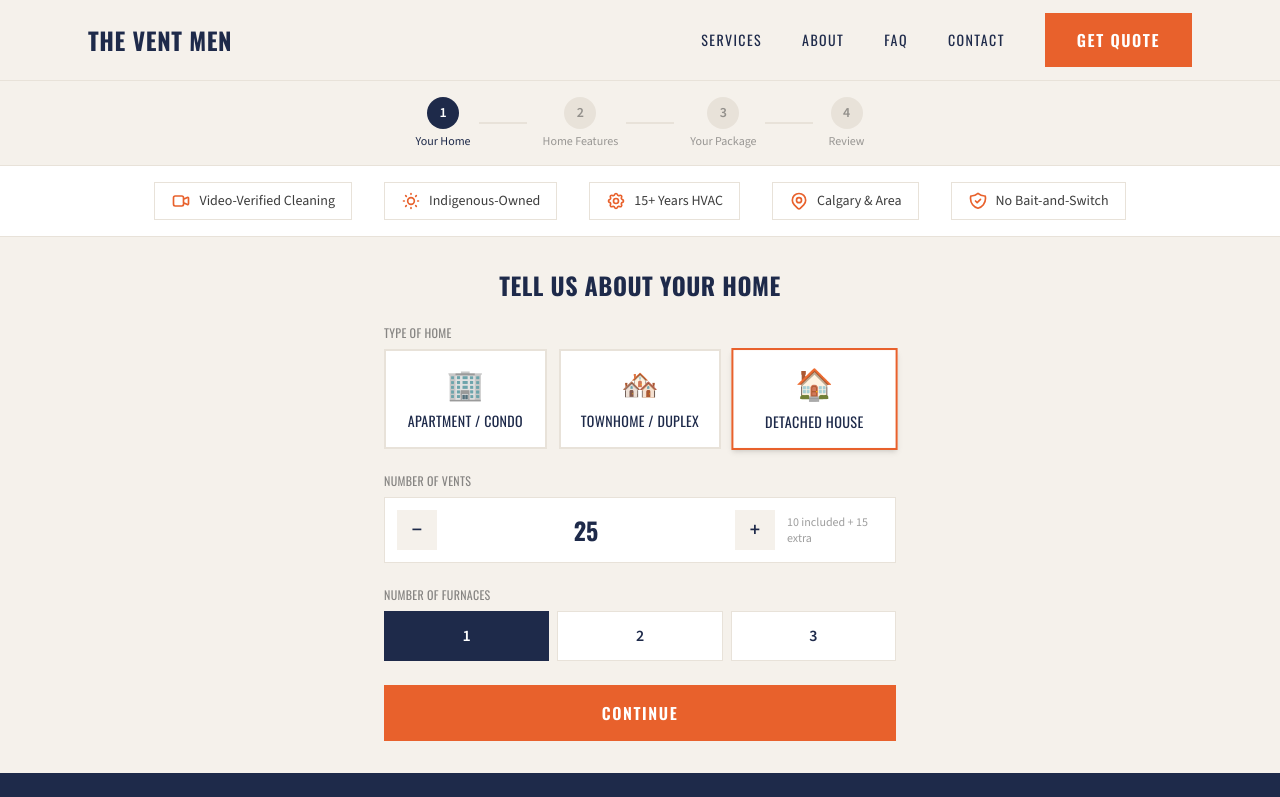
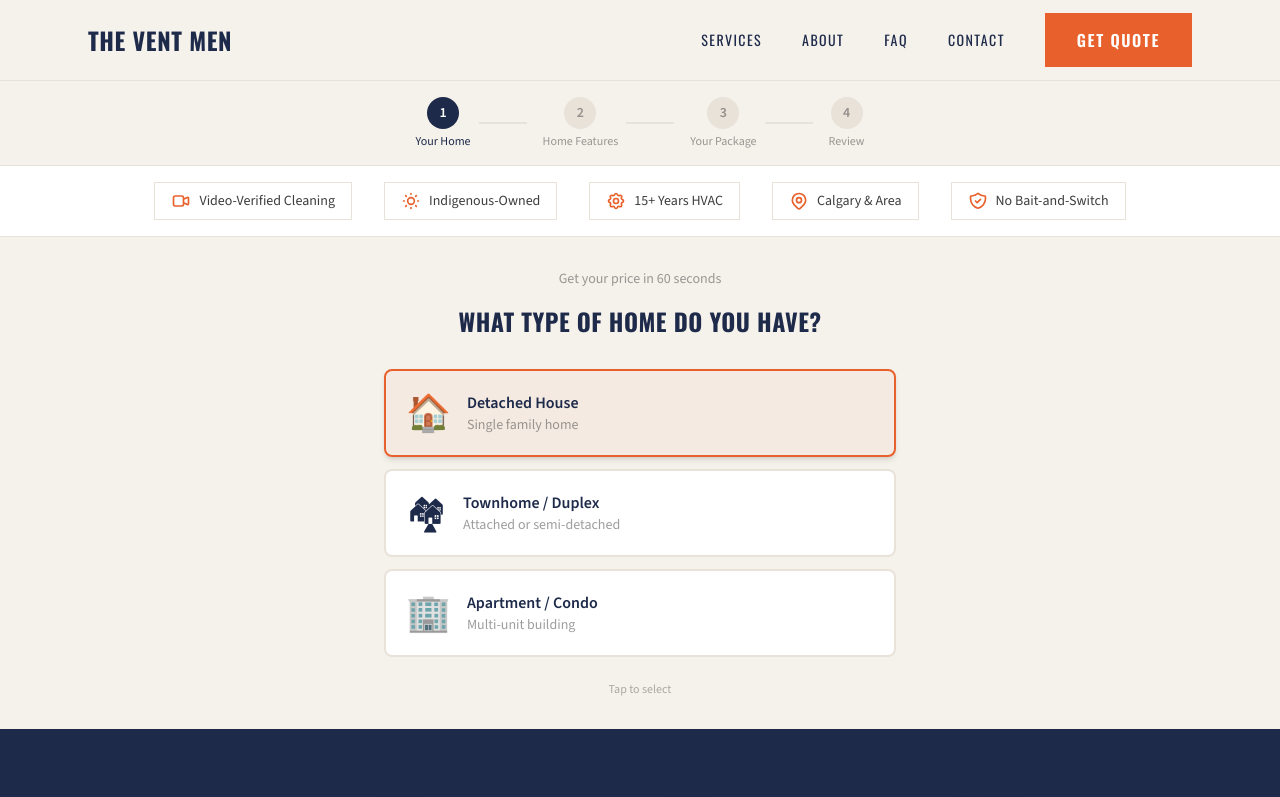
Before and after one commit to charliepwr1/Ventmen-website, a Next.js app: page /quote in a window 1280 px wide. Shown: the top 797 px of the page. Built offline with nearby package versions, Linux system fonts and the light colour scheme.

Commit message:
feat(quote): rewrite Step1 as house type cards with auto-advance

```diff
--- a/src/components/quote/steps/Step1Home.tsx
+++ b/src/components/quote/steps/Step1Home.tsx
@@ -1,6 +1,5 @@
 import type { QuoteData, HouseType } from "@/types";
-import { HOUSE_TYPES, INCLUDED_VENTS } from "@/lib/constants";
-import { VisualSelector, Stepper } from "@/components/ui";
+import { HOUSE_TYPES } from "@/lib/constants";
 
 interface Step1HomeProps {
   data: QuoteData;
@@ -8,88 +7,69 @@ interface Step1HomeProps {
   onNext: () => void;
 }
 
-const houseTypeOptions = (Object.keys(HOUSE_TYPES) as HouseType[]).map(
-  (key) => ({
-    value: key,
-    label: HOUSE_TYPES[key].label,
-    icon: key === "apartment" ? "🏢" : key === "townhome" ? "🏘️" : "🏠",
-  })
-);
+// Emojis used as visual card icons, matching existing pattern and approved wireframes.
+// Replace with SVG icons later if preferred.
+const houseTypeCards: { value: HouseType; icon: string; subtitle: string }[] = [
+  { value: "detached", icon: "\u{1F3E0}", subtitle: "Single family home" },
+  { value: "townhome", icon: "\u{1F3D8}", subtitle: "Attached or semi-detached" },
+  { value: "apartment", icon: "\u{1F3E2}", subtitle: "Multi-unit building" },
+];
 
 export default function Step1Home({
   data,
   updateData,
   onNext,
 }: Step1HomeProps) {
-  const handleHouseTypeChange = (type: HouseType) => {
+  const handleSelect = (type: HouseType) => {
     const config = HOUSE_TYPES[type];
     updateData({
       houseType: type,
       vents: config.defaultVents,
     });
+    // Auto-advance after selection
+    setTimeout(onNext, 150);
   };
-
-  const ventHelperText =
-    data.vents <= INCLUDED_VENTS
-      ? `${INCLUDED_VENTS} included in every package`
-      : `${INCLUDED_VENTS} included + ${data.vents - INCLUDED_VENTS} extra`;
 
   return (
     <div className="w-full max-w-lg mx-auto">
-      <h1 className="font-display text-2xl font-bold text-navy text-center mb-6">
-        Tell Us About Your Home
+      <p className="text-center text-sm text-charcoal/50 mb-4">
+        Get your price in 60 seconds
+      </p>
+      <h1 className="font-display text-2xl font-bold text-navy text-center mb-8">
+        What type of home do you have?
       </h1>
 
-      {/* House Type */}
-      <div className="mb-6">
-        <label className="block font-display text-xs uppercase tracking-wide text-charcoal/60 mb-2">
-          Type of Home
-        </label>
-        <VisualSelector
-          options={houseTypeOptions}
-          value={data.houseType}
-          onChange={handleHouseTypeChange}
-        />
+      <div className="flex flex-col gap-3">
+        {houseTypeCards.map((card) => {
+          const isSelected = data.houseType === card.value;
+          return (
+            <button
+              key={card.value}
+              type="button"
+              onClick={() => handleSelect(card.value)}
+              className={`w-full p-5 border-2 rounded-lg text-left transition-all flex items-center gap-4 ${
+                isSelected
+                  ? "border-orange bg-orange/5 shadow-md"
+                  : "border-cream-dark bg-white hover:border-orange/50"
+              }`}
+            >
+              <span className="text-4xl">{card.icon}</span>
+              <div>
+                <span className="block font-bold text-navy">
+                  {HOUSE_TYPES[card.value].label}
+                </span>
+                <span className="block text-sm text-charcoal/50">
+                  {card.subtitle}
+                </span>
+              </div>
+            </button>
+          );
+        })}
       </div>
 
-      {/* Number of Vents */}
-      <div className="mb-6">
-        <Stepper
-          label="Number of Vents"
-          value={data.vents}
-          onChange={(vents) => updateData({ vents })}
-          min={1}
-          max={50}
-          helperText={ventHelperText}
-        />
-      </div>
-
-      {/* Number of Furnaces */}
-      <div className="mb-6">
-        <label className="block font-display text-xs uppercase tracking-wide text-charcoal/60 mb-2">
-          Number of Furnaces
-        </label>
-        <div className="flex gap-2">
-          {[1, 2, 3].map((num) => (
-            <button
-              key={num}
-              type="button"
-              onClick={() => updateData({ furnaces: num })}
-              className={`flex-1 py-3 border transition-colors font-bold ${
-                data.furnaces === num
-                  ? "bg-navy text-white border-navy"
-                  : "bg-white text-navy border-cream-dark hover:border-orange"
-              }`}
-            >
-              {num}
-            </button>
-          ))}
-        </div>
-      </div>
-
-      <button type="button" onClick={onNext} className="btn btn-primary w-full">
-        Continue
-      </button>
+      <p className="text-center text-xs text-charcoal/40 mt-6">
+        Tap to select
+      </p>
     </div>
   );
 }
```
